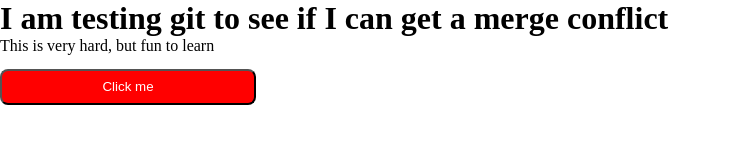
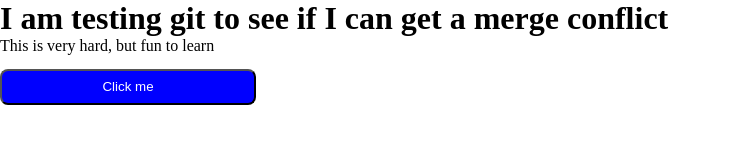
Before and after one commit to justinjones38/git-testing, a plain HTML site: page index.html in a window 1280 px wide. Both pictures are taken after a click on the button "Click me". Shown: the whole page, without its empty margins (0-731 px from the left). Drawn offline with Linux system fonts and the light colour scheme.

Commit message:
Adding styles to button

```diff
--- a/index.html
+++ b/index.html
@@ -9,7 +9,7 @@
 <body>
     <h1>I am testing git to see if I can get a merge conflict</h1>
     <p>This is very hard, but fun to learn</p>
-    <button id="button">Click me</button>
+    <button id="button" class="red">Click me</button>
     <script src="script.js"></script>
 </body>
 </html>
--- a/script.js
+++ b/script.js
@@ -1,12 +1,17 @@
 
 
 const changeButtonStyle = () => {
+    button.classList.toggle("blue");
     if(button.style.backgroundColor === "red") {
-        button.style.backgroundColor = "blue"
+        console.log("Clicked")
+        button.textContent = "Clicked"
+
     } else {
-        button.style.backgroundColor = "red";
+        console.log("Not Clicked")
+        button.textContent = "Click me";
     }
 }
 
 let button = document.getElementById("button");
+console.log(button.style.backgroundColor);
 button.addEventListener("click", changeButtonStyle);
--- a/styles.css
+++ b/styles.css
@@ -4,8 +4,7 @@
     padding: 0;
 }
 
-button {
-    background-color: red;
+#button {
     color: white;
     border-radius: 8px;
     margin-top: 0.9rem;
@@ -13,7 +12,15 @@ button {
     width: 20%;
 }
 
-button:hover {
+.red {
+    background-color: red;
+}
+
+.blue {
+    background-color: blue;
+}
+
+#button:hover {
     text-decoration: underline;
     cursor: pointer;
     box-shadow: 0 0 10px white;
```
